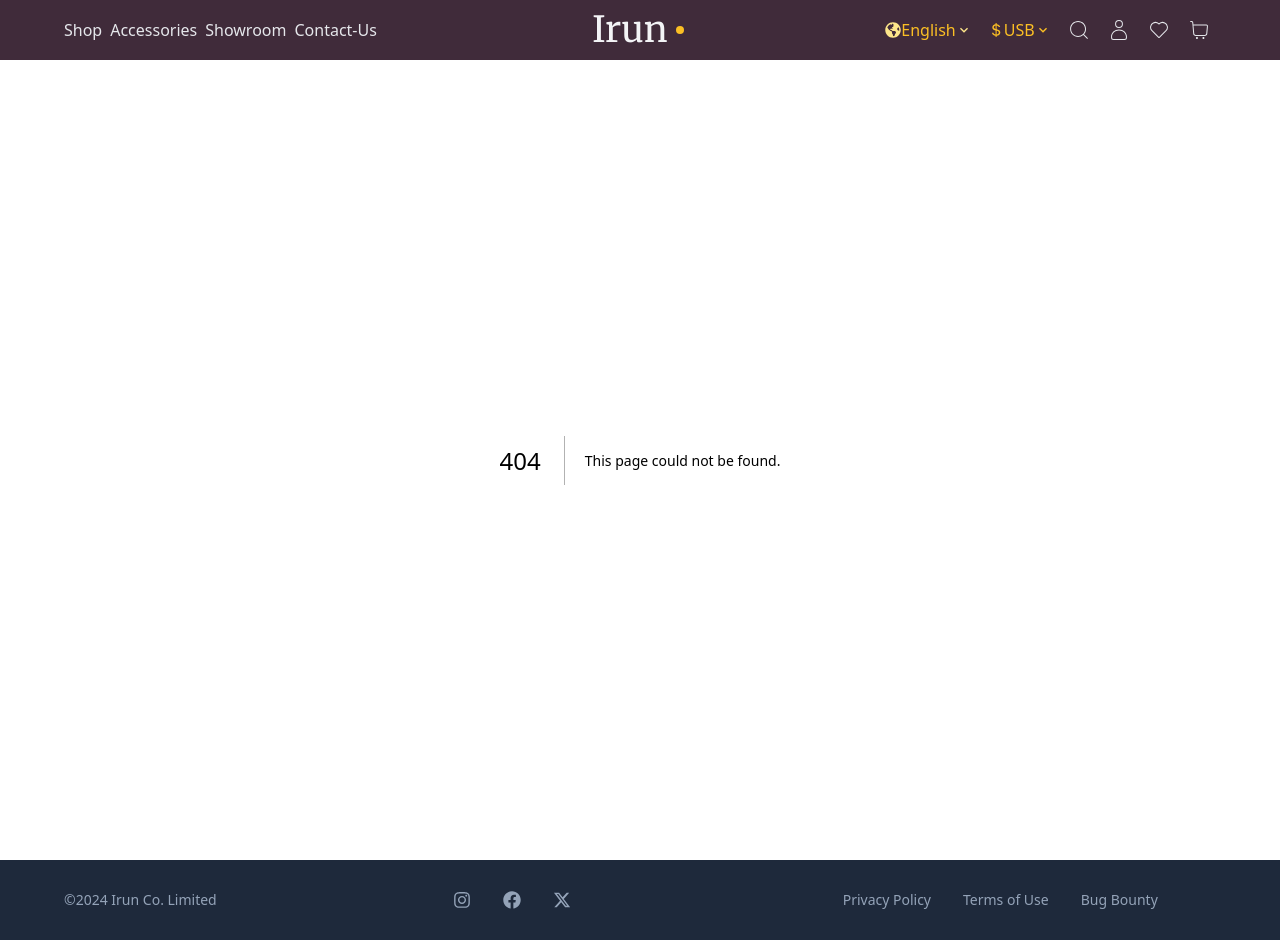
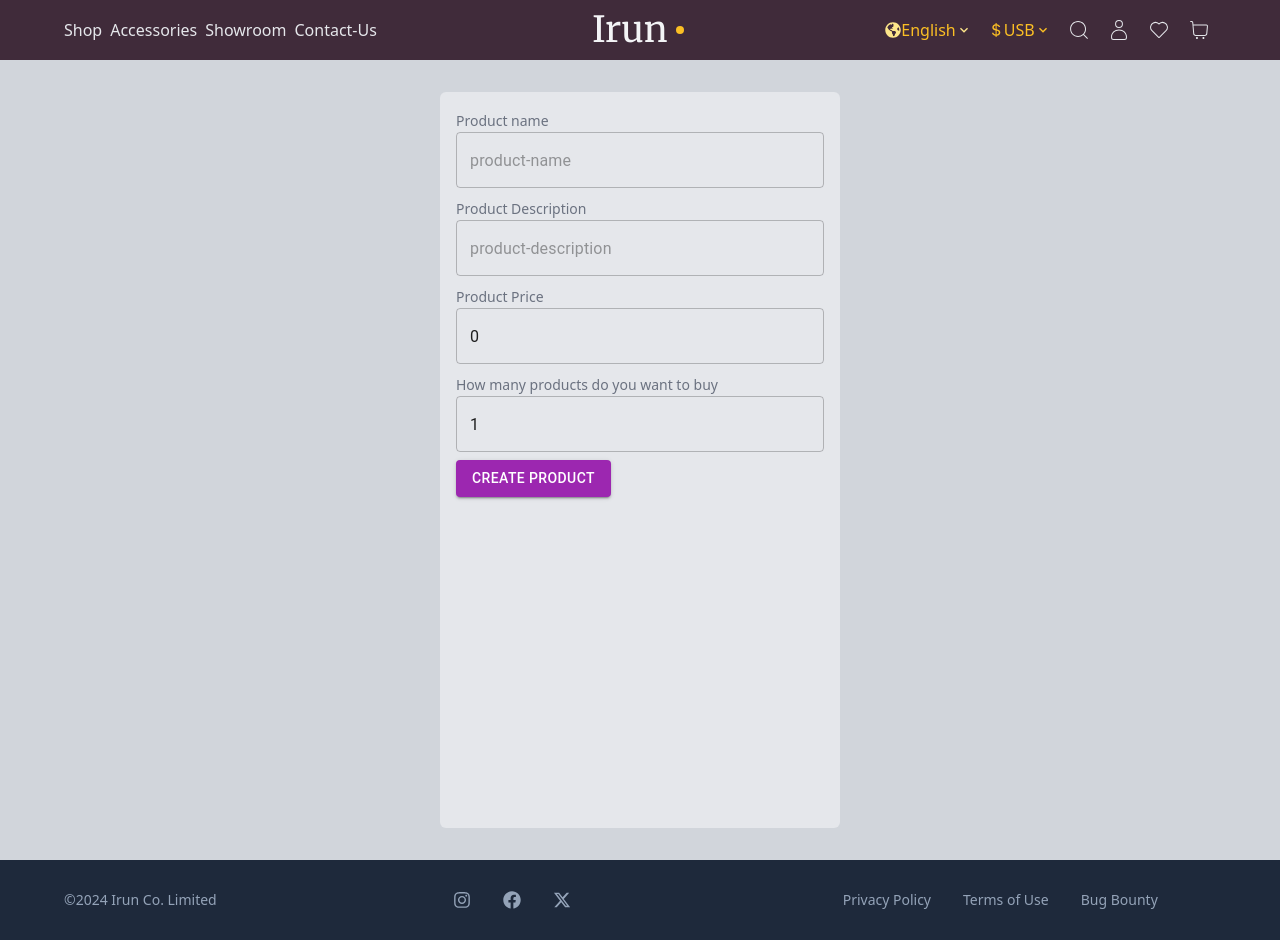
Before and after one commit to TBBaruck/tryout, a Next.js app: page /admin/create-products in a window 1280 px wide. Before the commit this address had no page. Built offline with nearby package versions, Linux system fonts and the light colour scheme.

Commit message:
Authentication and Product description page

```diff
--- a/components/NavBar.js
+++ b/components/NavBar.js
@@ -56,11 +56,8 @@
 
         {/* show only on mobile and tablets */}
             <div className="flex justify-end items-center lg:hidden">
-                <div>
-                <HiMenuAlt3 onClick={handleHiMenu} className={`${showMenu ? "hidden" : "flex"} text-gray-200 text-4xl `}/>
-                </div>
-
-                <IoMdClose onClick={handleMdClose} className={`${showClose ? "flex" : "hidden"} text-gray-200 text-4xl `}/>
+                <HiMenuAlt3 onClick={() => handleHiMenu()} className={`${showMenu ? "hidden" : "flex"} text-gray-200 text-4xl `}/>
+                <IoMdClose onClick={() => handleMdClose()} className={`${showClose ? "flex" : "hidden"} text-gray-200 text-4xl`}/>
             </div>
 
             {/* show only on desktop */}
--- a/package.json
+++ b/package.json
@@ -12,10 +12,12 @@
     "@emotion/react": "^11.11.4",
     "@emotion/styled": "^11.11.0",
     "@mui/material": "^5.15.12",
+    "formik": "^2.4.5",
     "next": "14.1.0",
     "react": "^18",
     "react-dom": "^18",
-    "react-icons": "^5.0.1"
+    "react-icons": "^5.0.1",
+    "yup": "^1.4.0"
   },
   "devDependencies": {
     "autoprefixer": "^10.0.1",
--- /dev/null
+++ b/pages/admin/create-products.js
@@ -0,0 +1,93 @@
+import Head from "next/head";
+import { TextField, Button } from "@mui/material";
+import { useFormik } from "formik";
+import * as yup from 'yup';
+
+
+const formRules = yup.object().shape({
+    productName:yup.string().required('This field is mandatory').min(3,'Minimum of three character reqired').max(10, 'Maximum of ten characters required'),
+
+   desc:yup.string().required('This field is mandatory').min(3,'Minimum of 16 character reqired').max(10, 'Maximum of 10,000 characters required'),
+   price:yup.number().required().min(10),
+   stock:yup.number().required().min(10),
+
+})
+
+export default function CreateAccount() {
+
+    const {values, handleChange, handleBlur, handleSubmit, errors, touched} = useFormik({
+        initialValues:  {productName:'', desc:'', price: 0, stock:1},
+        onSubmit: () => {
+            console.log(values.productName);
+        },
+        validationSchema:formRules
+    });
+    return (<>
+        <Head>
+            <title> Irun Admin | Create a Product</title>
+        </Head>
+        <main className="h-screen flex justify-center bg-gray-300  py-4 md:py-8">
+            <div className="w-full md:w-[400px] px-2 md:px-4 md:py-4 bg-gray-200 rounded-md">
+                <form onSubmit={handleSubmit}>
+                    <div className="mb-2">
+                        <label className="text-gray-500 text-sm">Product name</label>
+                    <TextField
+                    placeholder="product-name"
+                    className="w-full"
+                    id="productName"
+                    value={values.productName}
+                    onChange={handleChange}
+                    onBlur={handleBlur}/>
+                    {touched.productName && errors.productName ? <span className="text-red-500 text-xs"> {errors.productName} </span> : null}
+                    </div>
+
+                     <div className="mb-2">
+                        <label className="text-gray-500 text-sm">Product Description</label>
+                    <TextField
+                    placeholder="product-description"
+                    className="w-full"
+                    id="desc"
+                    multiline={true}
+                    value={values.desc}
+                    onChange={handleChange}
+                    onBlur={handleBlur}/>
+                    {touched.desc && errors.desc ? <span className="text-red-500 text-xs"> {errors.desc} </span> : null}
+                    </div>
+
+                    <div className="mb-2">
+                        <label className="text-gray-500 text-sm">Product Price</label>
+                    <TextField
+                    placeholder="product-description"
+                    className="w-full"
+                    id="price"
+                    type="number"
+                    value={values.price}
+                    onChange={handleChange}
+                    onBlur={handleBlur}/>
+                    {touched.price && errors.price ? <span className="text-red-500 text-xs"> {errors.price} </span> : null}
+                    </div>
+
+                    <div className="mb-2">
+                        <label className="text-gray-500 text-sm">How many products do you want to buy</label>
+                    <TextField
+                    placeholder="product-description"
+                    className="w-full"
+                    id="stock"
+                    type="text"
+                    value={values.stock}
+                    onChange={handleChange}
+                    onBlur={handleBlur}/>
+                    {touched.stock && errors.stock ? <span className="text-red-500 text-xs"> {errors.stock} </span> : null}
+                    </div>
+
+                    <Button variant="contained"
+                    className="bg-purple-700"
+                     color="secondary"
+                     type="submit"
+                     > CREATE PRODUCT</Button>
+
+                </form>
+            </div>
+        </main>
+    </>)
+};
```
Also changed, not shown: 1 other file (tests, documents, lock files or other folders).
